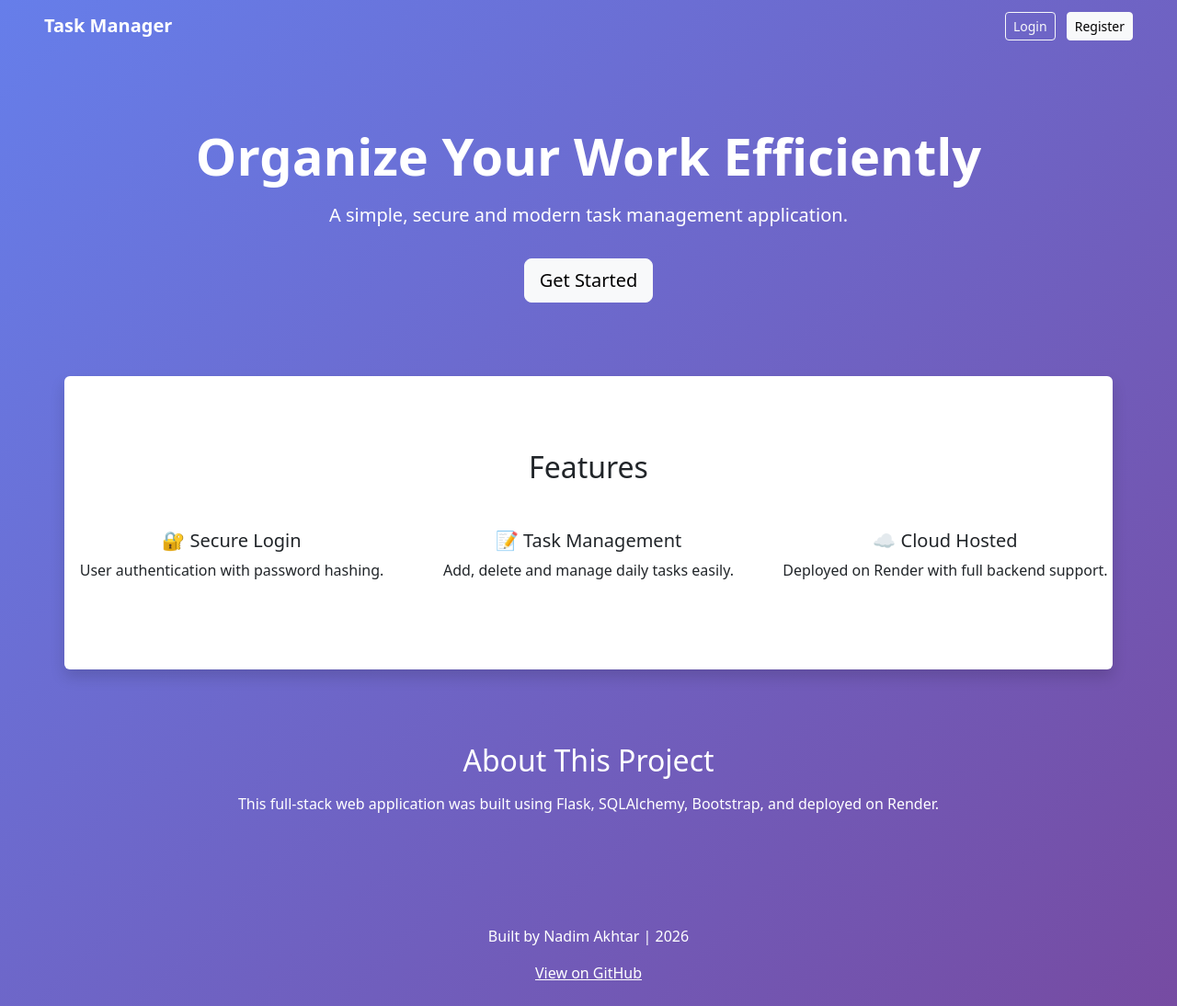
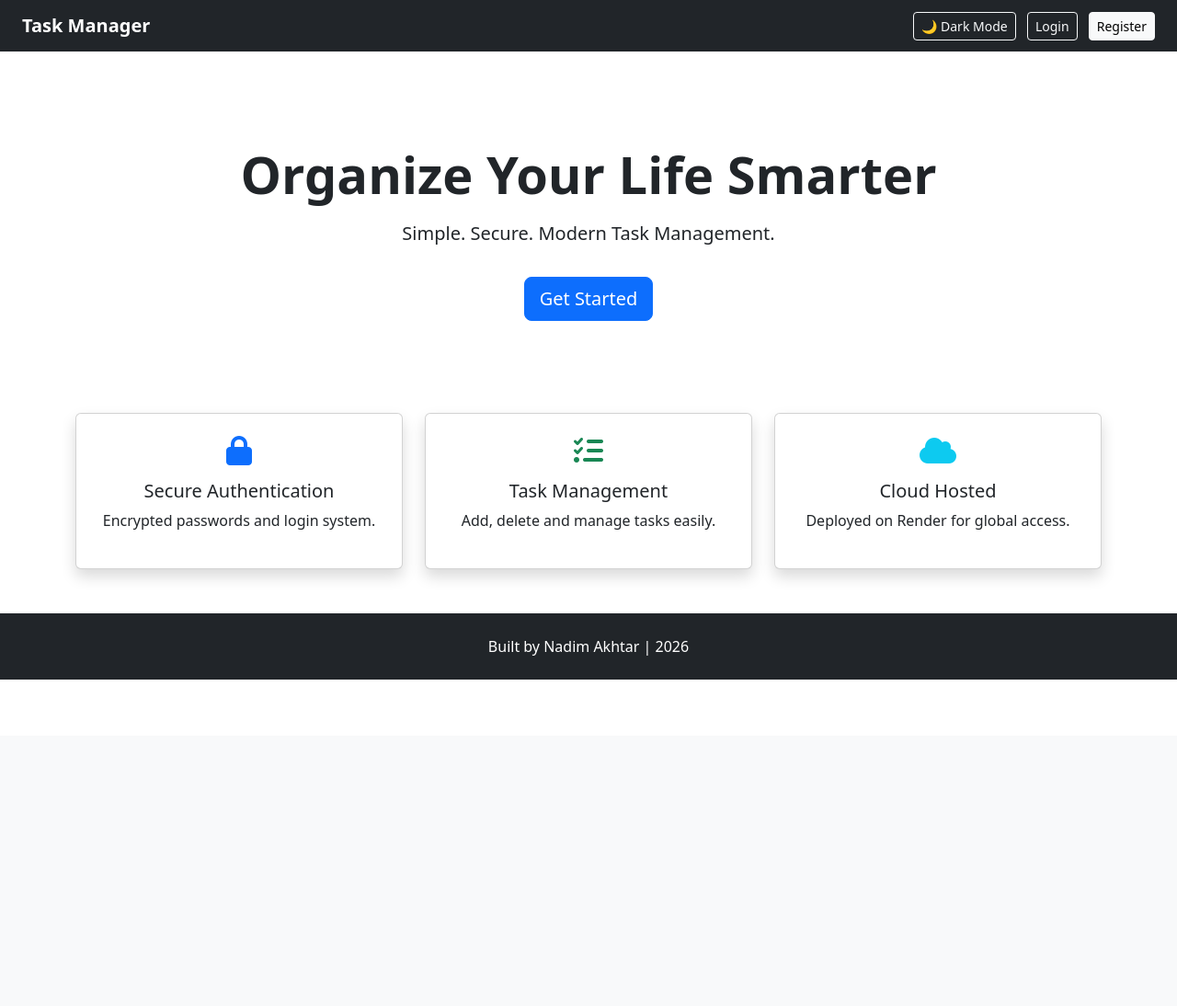
Before and after one commit to nadimakhtar67889889-cyber/task-manager, a Flask app: template templates/index.html in a window 1280 px wide. Shown: the whole page at 92% size. After the commit the page ends 739 px from the top, so only its background shows below. Run offline with Flask 3, Linux system fonts and the light colour scheme; the template is opened without the code that fills it, so the values that code supplies are empty; some libraries are stand-ins or nearby versions.

Commit message:
updated features and templates

```diff
--- a/app.py
+++ b/app.py
@@ -1,10 +1,11 @@
-from flask import Flask, render_template, redirect, request
+from flask import Flask, render_template_string, redirect, request
 from flask_sqlalchemy import SQLAlchemy
 from flask_login import LoginManager, UserMixin, login_user, login_required, logout_user, current_user
 from werkzeug.security import generate_password_hash, check_password_hash
+from datetime import datetime
 
 app = Flask(__name__)
-app.config['SECRET_KEY'] = 'supersecretkey'
+app.config['SECRET_KEY'] = 'taskora_secret_key'
 app.config['SQLALCHEMY_DATABASE_URI'] = 'sqlite:///database.db'
 
 db = SQLAlchemy(app)
@@ -13,27 +14,43 @@ login_manager = LoginManager()
 login_manager.init_app(app)
 login_manager.login_view = "login"
 
-# -------- DATABASE MODELS --------
+# ---------------- DATABASE ----------------
 
 class User(UserMixin, db.Model):
     id = db.Column(db.Integer, primary_key=True)
     username = db.Column(db.String(100), unique=True)
     password = db.Column(db.String(200))
+    plan = db.Column(db.String(20), default="Free")
+    streak = db.Column(db.Integer, default=0)
 
 class Task(db.Model):
     id = db.Column(db.Integer, primary_key=True)
     content = db.Column(db.String(200))
+    due_date = db.Column(db.String(50))
+    due_time = db.Column(db.String(20))
+    priority = db.Column(db.String(20))
+    category = db.Column(db.String(50))
+    focus_minutes = db.Column(db.Integer)
+    status = db.Column(db.String(20), default="Pending")
+    created_date = db.Column(db.String(50))
     user_id = db.Column(db.Integer, db.ForeignKey('user.id'))
 
 @login_manager.user_loader
 def load_user(user_id):
     return User.query.get(int(user_id))
 
-# -------- ROUTES --------
+# ---------------- HOME ----------------
 
 @app.route('/')
 def home():
-    return render_template('index.html')
+    return render_template_string("""
+    <h1>🚀 Taskora</h1>
+    <p>Smart Productivity System</p>
+    <a href="/login">Login</a> |
+    <a href="/register">Register</a>
+    """)
+
+# ---------------- REGISTER ----------------
 
 @app.route('/register', methods=['GET', 'POST'])
 def register():
@@ -43,7 +60,17 @@ def register():
         db.session.add(user)
         db.session.commit()
         return redirect('/login')
-    return render_template('register.html')
+
+    return render_template_string("""
+    <h2>Register</h2>
+    <form method="POST">
+        <input name="username" required placeholder="Username"><br><br>
+        <input name="password" type="password" required placeholder="Password"><br><br>
+        <button>Register</button>
+    </form>
+    """)
+
+# ---------------- LOGIN ----------------
 
 @app.route('/login', methods=['GET', 'POST'])
 def login():
@@ -52,18 +79,127 @@ def login():
         if user and check_password_hash(user.password, request.form['password']):
             login_user(user)
             return redirect('/dashboard')
-    return render_template('login.html')
+
+    return render_template_string("""
+    <h2>Login</h2>
+    <form method="POST">
+        <input name="username" required><br><br>
+        <input name="password" type="password" required><br><br>
+        <button>Login</button>
+    </form>
+    """)
+
+# ---------------- DASHBOARD ----------------
 
 @app.route('/dashboard', methods=['GET', 'POST'])
 @login_required
 def dashboard():
+
+    tasks = Task.query.filter_by(user_id=current_user.id).all()
+
     if request.method == 'POST':
-        task = Task(content=request.form['task'], user_id=current_user.id)
+        if current_user.plan == "Free" and len(tasks) >= 5:
+            return "<h3>Free plan allows only 5 tasks. Upgrade.</h3><a href='/subscribe'>Upgrade</a>"
+
+        task = Task(
+            content=request.form['task'],
+            due_date=request.form['due_date'],
+            due_time=request.form['due_time'],
+            priority=request.form['priority'],
+            category=request.form['category'],
+            focus_minutes=int(request.form['focus_minutes']),
+            created_date=str(datetime.today().date()),
+            user_id=current_user.id
+        )
         db.session.add(task)
         db.session.commit()
 
     tasks = Task.query.filter_by(user_id=current_user.id).all()
-    return render_template('dashboard.html', tasks=tasks)
+
+    total_tasks = len(tasks)
+    completed_tasks = len([t for t in tasks if t.status == "Completed"])
+    total_focus = sum([t.focus_minutes or 0 for t in tasks])
+
+    completion_rate = 0
+    if total_tasks > 0:
+        completion_rate = round((completed_tasks / total_tasks) * 100, 2)
+
+    return render_template_string("""
+    <h2>Welcome {{ current_user.username }}</h2>
+
+    <p><b>Plan:</b> {{ current_user.plan }}</p>
+    {% if current_user.plan == "Free" %}
+        <a href="/subscribe">Upgrade</a>
+    {% endif %}
+
+    <h3>Productivity Summary</h3>
+    Total Tasks: {{ total_tasks }}<br>
+    Completed: {{ completed_tasks }}<br>
+    Completion Rate: {{ completion_rate }}%<br>
+    Focus Minutes: {{ total_focus }}<br>
+
+    {% if current_user.plan != "Free" %}
+        🔥 Streak: {{ current_user.streak }}
+    {% endif %}
+
+    <hr>
+
+    <form method="POST">
+        <input name="task" required placeholder="Task"><br><br>
+        <input type="date" name="due_date"><br><br>
+        <input type="time" name="due_time"><br><br>
+
+        <select name="priority">
+            <option>Low</option>
+            <option>Medium</option>
+            <option>High</option>
+        </select><br><br>
+
+        <input name="category" placeholder="Category"><br><br>
+        <input type="number" name="focus_minutes" placeholder="Focus Minutes"><br><br>
+
+        <button>Add Task</button>
+    </form>
+
+    <hr>
+
+    {% for task in tasks %}
+        <b>{{ task.content }}</b> |
+        {{ task.priority }} |
+        {{ task.category }} |
+        {{ task.status }}
+
+        {% if task.status == "Pending" %}
+            <a href="/complete/{{ task.id }}">Complete</a>
+        {% endif %}
+
+        | <a href="/delete/{{ task.id }}">Delete</a>
+        <br><br>
+    {% endfor %}
+
+    <a href="/logout">Logout</a>
+    """,
+    tasks=tasks,
+    total_tasks=total_tasks,
+    completed_tasks=completed_tasks,
+    total_focus=total_focus,
+    completion_rate=completion_rate)
+
+# ---------------- COMPLETE ----------------
+
+@app.route('/complete/<int:id>')
+@login_required
+def complete(id):
+    task = Task.query.get(id)
+    task.status = "Completed"
+
+    if current_user.plan != "Free":
+        current_user.streak += 1
+
+    db.session.commit()
+    return redirect('/dashboard')
+
+# ---------------- DELETE ----------------
 
 @app.route('/delete/<int:id>')
 @login_required
@@ -73,13 +209,40 @@ def delete(id):
     db.session.commit()
     return redirect('/dashboard')
 
+# ---------------- SUBSCRIBE ----------------
+
+@app.route('/subscribe')
+@login_required
+def subscribe():
+    return """
+    <h2>Upgrade to Taskora 💎</h2>
+
+    <h3>Premium ₹49/month</h3>
+    <h3>Lifetime ₹499</h3>
+
+    <p>Pay via UPI:</p>
+    <b>7970583321@upi</b>
+
+    <br><br>
+
+    <a href="upi://pay?pa=7970583321@upi&pn=Taskora&am=49&cu=INR">
+        Pay ₹49 Now
+    </a>
+
+    <p>After payment, contact admin to activate.</p>
+
+    <a href="/dashboard">Back</a>
+    """
+
+# ---------------- LOGOUT ----------------
+
 @app.route('/logout')
 @login_required
 def logout():
     logout_user()
     return redirect('/')
 
-# -------- RUN APP --------
+# ---------------- RUN ----------------
 
 if __name__ == "__main__":
     with app.app_context():
--- a/templates/index.html
+++ b/templates/index.html
@@ -3,70 +3,78 @@
 <head>
     <title>Task Manager | Nadim Akhtar</title>
     <link href="https://cdn.jsdelivr.net/npm/bootstrap@5.3.2/dist/css/bootstrap.min.css" rel="stylesheet">
+    <script src="https://kit.fontawesome.com/4e3f5e2c3a.js" crossorigin="anonymous"></script>
     <style>
         body {
-            background: linear-gradient(135deg, #667eea, #764ba2);
-            color: white;
+            transition: 0.3s;
         }
-        .section {
-            padding: 80px 0;
+        .hero {
+            padding: 100px 0;
+        }
+        .card:hover {
+            transform: translateY(-10px);
+            transition: 0.3s;
+        }
+        .dark-mode {
+            background: #121212 !important;
+            color: white !important;
         }
     </style>
 </head>
 <body>
 
-<nav class="navbar navbar-dark bg-transparent px-5">
-    <span class="navbar-brand fw-bold">Task Manager</span>
-    <div>
+<nav class="navbar navbar-expand-lg navbar-dark bg-dark px-4">
+    <a class="navbar-brand fw-bold" href="#">Task Manager</a>
+    <div class="ms-auto">
+        <button onclick="toggleDark()" class="btn btn-outline-light btn-sm me-2">
+            🌙 Dark Mode
+        </button>
         <a href="/login" class="btn btn-outline-light btn-sm me-2">Login</a>
         <a href="/register" class="btn btn-light btn-sm">Register</a>
     </div>
 </nav>
 
-<!-- Hero Section -->
-<div class="container text-center section">
-    <h1 class="display-4 fw-bold">Organize Your Work Efficiently</h1>
-    <p class="lead mt-3">
-        A simple, secure and modern task management application.
-    </p>
-    <a href="/register" class="btn btn-light btn-lg mt-3">Get Started</a>
+<div class="container text-center hero">
+    <h1 class="display-4 fw-bold">Organize Your Life Smarter</h1>
+    <p class="lead mt-3">Simple. Secure. Modern Task Management.</p>
+    <a href="/register" class="btn btn-primary btn-lg mt-3">Get Started</a>
 </div>
 
-<!-- Features Section -->
-<div class="container text-dark bg-white rounded shadow section">
-    <h2 class="text-center mb-5">Features</h2>
-    <div class="row text-center">
+<div class="container mb-5">
+    <div class="row text-center g-4">
         <div class="col-md-4">
-            <h5>🔐 Secure Login</h5>
-            <p>User authentication with password hashing.</p>
+            <div class="card shadow p-4">
+                <i class="fas fa-lock fa-2x mb-3 text-primary"></i>
+                <h5>Secure Authentication</h5>
+                <p>Encrypted passwords and login system.</p>
+            </div>
         </div>
         <div class="col-md-4">
-            <h5>📝 Task Management</h5>
-            <p>Add, delete and manage daily tasks easily.</p>
+            <div class="card shadow p-4">
+                <i class="fas fa-tasks fa-2x mb-3 text-success"></i>
+                <h5>Task Management</h5>
+                <p>Add, delete and manage tasks easily.</p>
+            </div>
         </div>
         <div class="col-md-4">
-            <h5>☁️ Cloud Hosted</h5>
-            <p>Deployed on Render with full backend support.</p>
+            <div class="card shadow p-4">
+                <i class="fas fa-cloud fa-2x mb-3 text-info"></i>
+                <h5>Cloud Hosted</h5>
+                <p>Deployed on Render for global access.</p>
+            </div>
         </div>
     </div>
 </div>
 
-<!-- About Section -->
-<div class="container text-center section">
-    <h2>About This Project</h2>
-    <p class="mt-3">
-        This full-stack web application was built using Flask, SQLAlchemy,
-        Bootstrap, and deployed on Render.
-    </p>
-</div>
+<footer class="text-center py-4 bg-dark text-white">
+    Built by Nadim Akhtar | 2026
+</footer>
 
-<!-- Footer -->
-<footer class="text-center py-4">
-    <p>Built by Nadim Akhtar | 2026</p>
-    <a href="https://github.com/nadimakhtar67889889-cyber" class="text-white">
-        View on GitHub
-    </a>
-</footer>
+<script>
+function toggleDark() {
+    document.body.classList.toggle("dark-mode");
+}
+</script>
 
 </body>
 </html>
```
Also changed, not shown: templates/base.html (added, +21 -0 lines), templates/dashboard.html (+38 -44 lines), templates/subscribe.html (added, +19 -0 lines).
